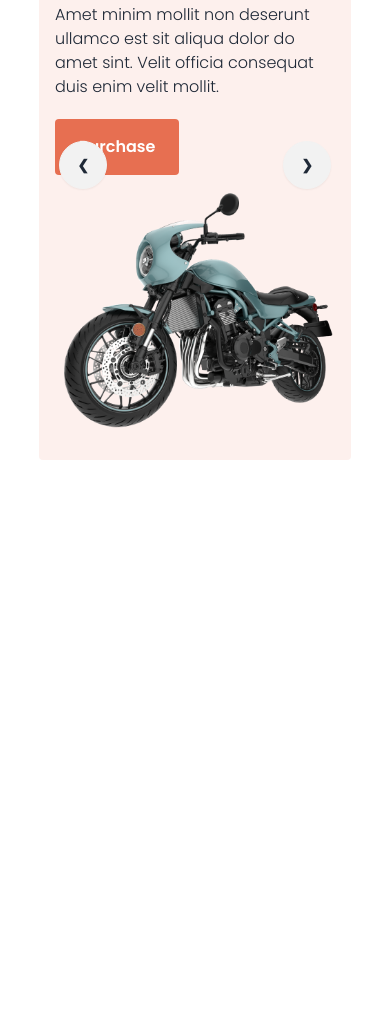
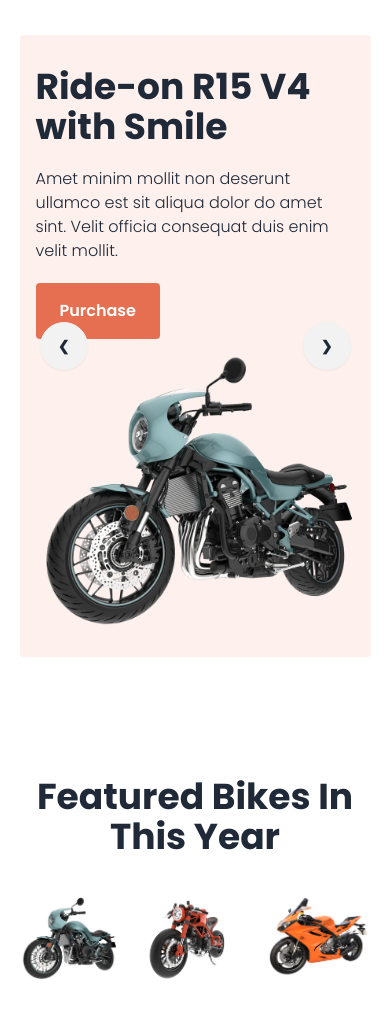
Before and after one commit to Mustakahmmed-dev/Biker-Zone, a plain HTML site: page index.html in a window 390 px wide. Shown: the part 301-1318 px from the top of the page. Before the commit the page ends 844 px from the top, so only its background shows below. Drawn offline with nearby package versions, Linux system fonts and the light colour scheme.

Commit message:
Added featured bikes section

```diff
--- a/index.html
+++ b/index.html
@@ -28,11 +28,11 @@
 </head>
 
 <body class="poppins-font">
-    <header class="max-w-[80%] mx-auto py-10">
+    <header class="max-w-[90%] md:max-w-[80%] mx-auto py-10">
         <nav class="">
-            <div class="flex-col md:flex-row flex justify-between items-center">
+            <div class="flex-col md:flex-row gap-5 flex justify-between items-center">
                 <h2 class=" text-4xl font-bold">Biker Zone</h2>
-                <div class="flex items-center gap-7 text-base font-medium">
+                <div class="flex-col md:flex-row flex items-center gap-3 md:gap-7 text-base font-medium">
                     <a href="" class="">Home</a>
                     <a href="" class="">Shop</a>
                     <a href="" class="">News</a>
@@ -96,6 +96,21 @@
     </header>
 
     <main>
+        <!-- Featured Bikes In This Year -->
+         <div class="max-w-[90%] md:max-w-[80%] mx-auto my-10">
+            <h1 class="text-center text-4xl font-bold mb-10">Featured Bikes In This Year</h1>
+            <div class="flex gap-4">
+                <div>
+                    <img src="images/slider/bike1.png" alt="">
+                </div>
+                <div>
+                    <img src="images/slider/bike2.png" alt="">
+                </div>
+                <div>
+                    <img src="images/slider/bike3.png" alt="">
+                </div>
+            </div>
+         </div>
 
     </main>
     <footer>
```
